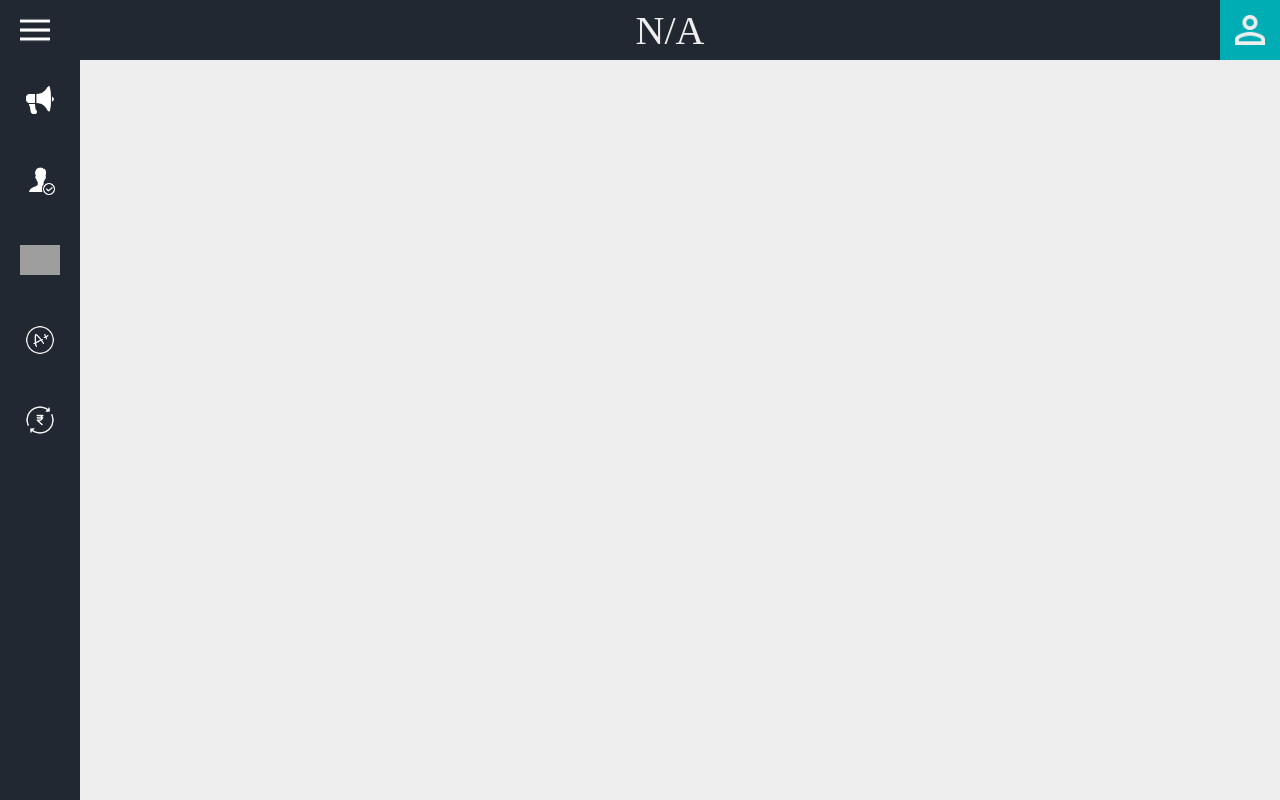
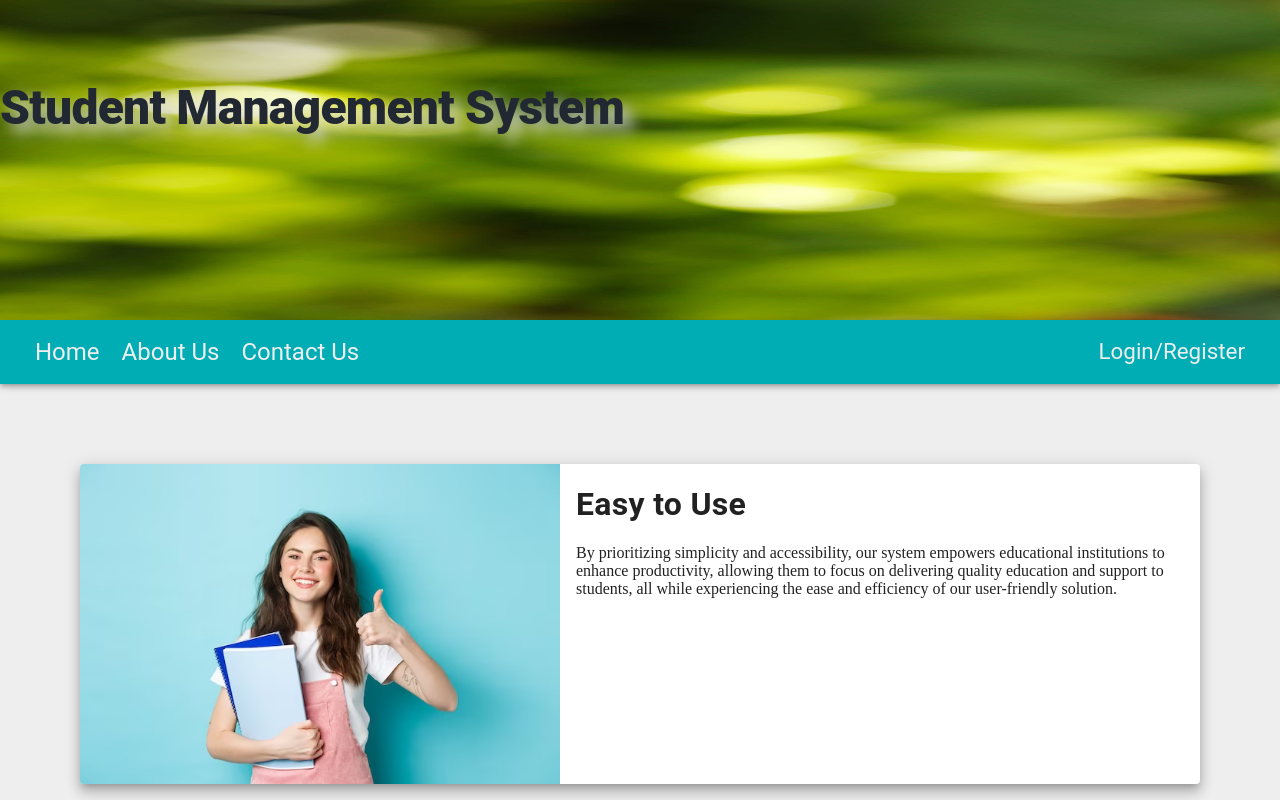
Before and after one commit to kunal-o-0/EduTrack, a React (Create React App) app in the folder sms/: page / in a window 1280 px wide. Before the commit this address had no page. Built offline with nearby package versions, Linux system fonts and the light colour scheme; grey boxes are pictures that could not be loaded.

Commit message:
Modifications for the purpose of changes in directory structure and addition of pages ;

```diff
--- a/sms/src/Dashboard.js
+++ /dev/null
@@ -1,34 +0,0 @@
-import React, { useState } from "react";
-import { BrowserRouter } from "react-router-dom";
-import "./css/Main.css";
-import TopBar from "./components/TopBar";
-import SideMenuClosed from "./components/SideMenuClosed";
-import SideMenuExpanded from "./components/SideMenuExpanded";
-
-function Dashboard() {
-  const [menuVisibility, setMenuVisibility] = useState(true);
-
-  return (
-    <BrowserRouter>
-      {menuVisibility ? <></> : <div className="layer"></div>}
-      <div>
-        <TopBar
-          menuVisibility={menuVisibility}
-          setMenuVisibility={setMenuVisibility}
-        />
-      </div>
-      <div>
-        {menuVisibility ? (
-          <SideMenuClosed />
-        ) : (
-          <SideMenuExpanded
-            menuVisibility={menuVisibility}
-            setMenuVisibility={setMenuVisibility}
-          />
-        )}
-      </div>
-    </BrowserRouter>
-  );
-}
-
-export default Dashboard;
--- a/sms/src/components/SideMenuClosed.js
+++ b/sms/src/components/SideMenuClosed.js
@@ -1,44 +1,71 @@
 import React from "react";
-import {Link,BrowserRouter} from "react-router-dom";
+import { Link, BrowserRouter } from "react-router-dom";
 import ImgAnnLight from "../assets/Icons/announcement_light.png";
 import ImgAttenLight from "../assets/Icons/attendance_light.png";
 import ImgScheLight from "../assets/Icons/schedule_light.png";
 import ImgGradLight from "../assets/Icons/grades_light.png";
 import ImgFeesLight from "../assets/Icons/fees_light.png";
 import "../css/SideBar.css";
-import SideMenuRouter from "./SideMenuRouter";
+import DashboardRoutes from "../routes/DashboardRoutes";
 
 function SideMenu() {
-    return (<div>
-    <div className="container-side-menu collapsed" >
+  return (
+    <div>
+      <div className="container-side-menu collapsed">
         <Link to="/announcements">
           <div className="menu-option" id="first">
-                <img src={ImgAnnLight} id="img-ann" className="img-menu-collapsed" alt="announcement logo"/>
+            <img
+              src={ImgAnnLight}
+              id="img-ann"
+              className="img-menu-collapsed"
+              alt="announcement logo"
+            />
           </div>
         </Link>
         <Link to="/attendance">
           <div className="menu-option">
-                <img src={ImgAttenLight} id="img-att" className="img-menu-collapsed" alt="attendance logo"/>
+            <img
+              src={ImgAttenLight}
+              id="img-att"
+              className="img-menu-collapsed"
+              alt="attendance logo"
+            />
           </div>
         </Link>
         <Link to="/schedule">
           <div className="menu-option">
-                <img src={ImgScheLight} id="img-sche" className="img-menu-collapsed" alt="schedule logo"/>
+            <img
+              src={ImgScheLight}
+              id="img-sche"
+              className="img-menu-collapsed"
+              alt="schedule logo"
+            />
           </div>
         </Link>
         <Link to="/grades">
           <div className="menu-option">
-                <img src={ImgGradLight} id="img-grad" className="img-menu-collapsed" alt="grades logo"/>
+            <img
+              src={ImgGradLight}
+              id="img-grad"
+              className="img-menu-collapsed"
+              alt="grades logo"
+            />
           </div>
         </Link>
         <Link to="/fees">
           <div className="menu-option">
-                <img src={ImgFeesLight} id="img-fees" className="img-menu-collapsed" alt="fees logo"/>
+            <img
+              src={ImgFeesLight}
+              id="img-fees"
+              className="img-menu-collapsed"
+              alt="fees logo"
+            />
           </div>
         </Link>
       </div>
-    <SideMenuRouter id="side-menu-output"/>
-  </div> );
+      <DashboardRoutes id="side-menu-output" />
+    </div>
+  );
 }
 
 export default SideMenu;
--- a/sms/src/components/SideMenuExpanded.js
+++ b/sms/src/components/SideMenuExpanded.js
@@ -1,5 +1,5 @@
-import React, { useState } from "react";
-import { Link, Outlet } from "react-router-dom";
+import React from "react";
+import { Link } from "react-router-dom";
 import ImgAnnLight from "../assets/Icons/announcement_light.png";
 import ImgAttenLight from "../assets/Icons/attendance_light.png";
 import ImgScheLight from "../assets/Icons/schedule_light.png";
@@ -7,7 +7,7 @@
 import ImgFeesLight from "../assets/Icons/fees_light.png";
 import ImgInst from "../assets/Icons/institute.png";
 import ImgCloseLight from "../assets/Icons/close_light.png";
-import SideMenuRouter from "./SideMenuRouter";
+import DashboardRoutes from "../routes/DashboardRoutes";
 import "../css/SideBar.css";
 
 function SideMenu(props) {
@@ -94,7 +94,7 @@
           </div>
         </Link>
       </div>
-      <SideMenuRouter />
+      <DashboardRoutes />
     </div>
   );
 }
--- a/sms/src/components/SideMenuRouter.js
+++ /dev/null
@@ -1,25 +0,0 @@
-import { BrowserRouter, Route, Routes } from "react-router-dom";
-import Announcements from "./Announcements";
-import Attendance from "./Attendance";
-import Schedule from "./Schedule";
-import Grades from "./Grades";
-import Fees from "./Fees/Fees";
-import PaymentDetails from "./Fees/PaymentDetails";
-import PayFees from "./Fees/PayFees";
-
-function SideMenuRouter() {
-  return (
-    <Routes>
-      <Route path="/announcements" element={<Announcements />} exact />
-      <Route path="/attendance" element={<Attendance />} exact />
-      <Route path="/schedule" element={<Schedule />} exact />
-      <Route path="/grades" element={<Grades />} exact />
-      <Route path="/fees" element={<Fees />} exact>
-        <Route path="show-receipts" element={<PaymentDetails />} exact />
-        <Route path="pay-fees" element={<PayFees />} exact />
-      </Route>
-    </Routes>
-  );
-}
-
-export default SideMenuRouter;
--- a/sms/src/css/Main.css
+++ b/sms/src/css/Main.css
@@ -6,7 +6,6 @@
 
 html, body,#root, #root>div {
     height: 100%;
-    background-color: #EEEEEE;
   }
 
 .layer{
--- a/sms/src/index.js
+++ b/sms/src/index.js
@@ -1,15 +1,18 @@
 import React from "react";
 import ReactDOM from "react-dom/client";
-import Dashboard from "./Dashboard";
+import Dashboard from "./pages/Dashboard";
 import { Provider } from "react-redux";
 import { store } from "./store";
+import App from "./App";
+import { BrowserRouter } from "react-router-dom";
 
 const root = ReactDOM.createRoot(document.getElementById("root"));
 
 root.render(
-  <Provider store={store}>
-    <div>
-      <Dashboard />
-    </div>
-  </Provider>
+  <BrowserRouter>
+    <Provider store={store}>
+      {/* <Dashboard /> */}
+      <App />
+    </Provider>
+  </BrowserRouter>
 );
```
Lines whose indentation alone changed are shown as unchanged.
